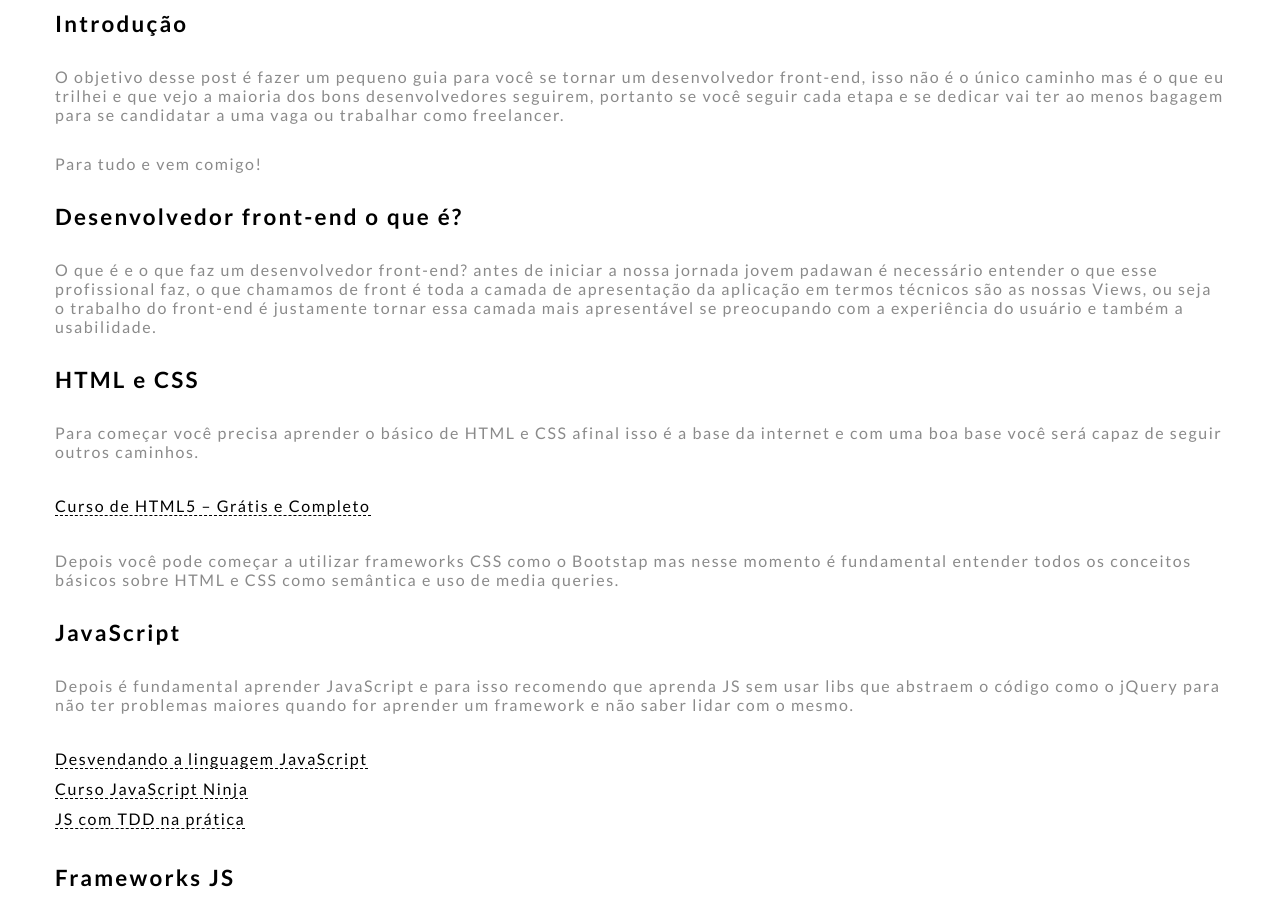
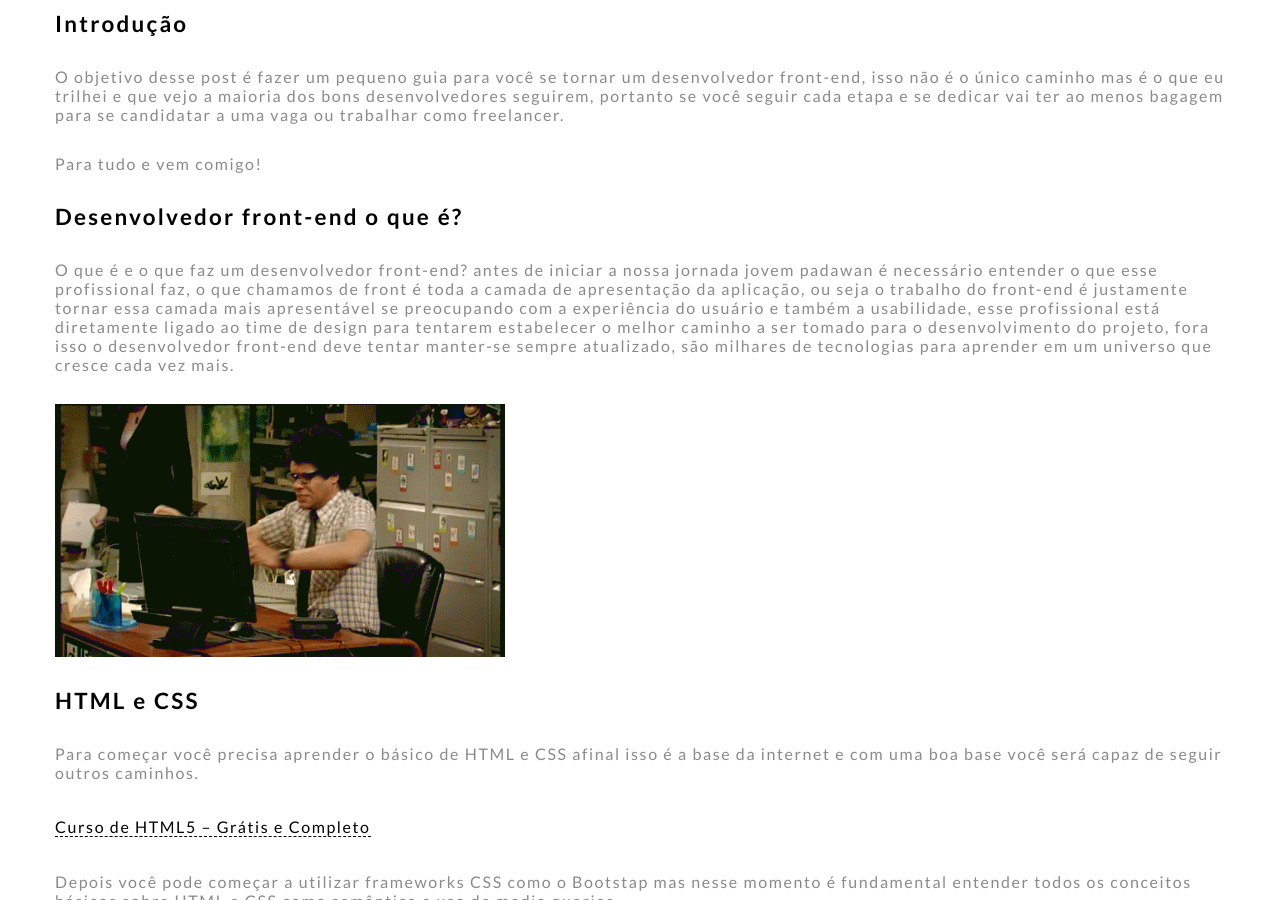
Before and after one commit to brenofsena/brenofsena.github.io, a Jekyll site: the page built from _posts/2018-01-26-como-se-tornar-um-desenvolvedor-front-end.markdown, in a window 1280 px wide and 900 px high, scrolled down 720 px. Built offline with Jekyll 4.4.1, drawn with Linux system fonts in a browser that asks for light colours; comment, search, counter and statistics services are not loaded.

Commit message:
update post

```diff
--- a/_posts/2018-01-26-como-se-tornar-um-desenvolvedor-front-end.markdown
+++ b/_posts/2018-01-26-como-se-tornar-um-desenvolvedor-front-end.markdown
@@ -34,7 +34,9 @@ Para tudo e vem comigo!
 
 <h2 id="dev-front-end">Desenvolvedor front-end o que é?</h2>
 
-O que é e o que faz um desenvolvedor front-end? antes de iniciar a nossa jornada jovem padawan é necessário entender o que esse profissional faz, o que chamamos de front é toda a camada de apresentação da aplicação em termos técnicos são as nossas Views, ou seja o trabalho do front-end é justamente tornar essa camada mais apresentável se preocupando com a experiência do usuário e também a usabilidade.
+O que é e o que faz um desenvolvedor front-end? antes de iniciar a nossa jornada jovem padawan é necessário entender o que esse profissional faz, o que chamamos de front é toda a camada de apresentação da aplicação, ou seja o trabalho do front-end é justamente tornar essa camada mais apresentável se preocupando com a experiência do usuário e também a usabilidade, esse profissional está diretamente ligado ao time de design para tentarem estabelecer o melhor caminho a ser tomado para o desenvolvimento do projeto, fora isso o desenvolvedor front-end deve tentar manter-se sempre atualizado, são milhares de tecnologias para aprender em um universo que cresce cada vez mais.
+
+<img src="/assets/img/programador-front-end.gif" alt="Programador front-end" title="Programador front-end">
 
 <h2 id="html-e-css">HTML e CSS</h2>
 
```
Also changed, not shown: assets/img/programador-front-end.gif (added).
